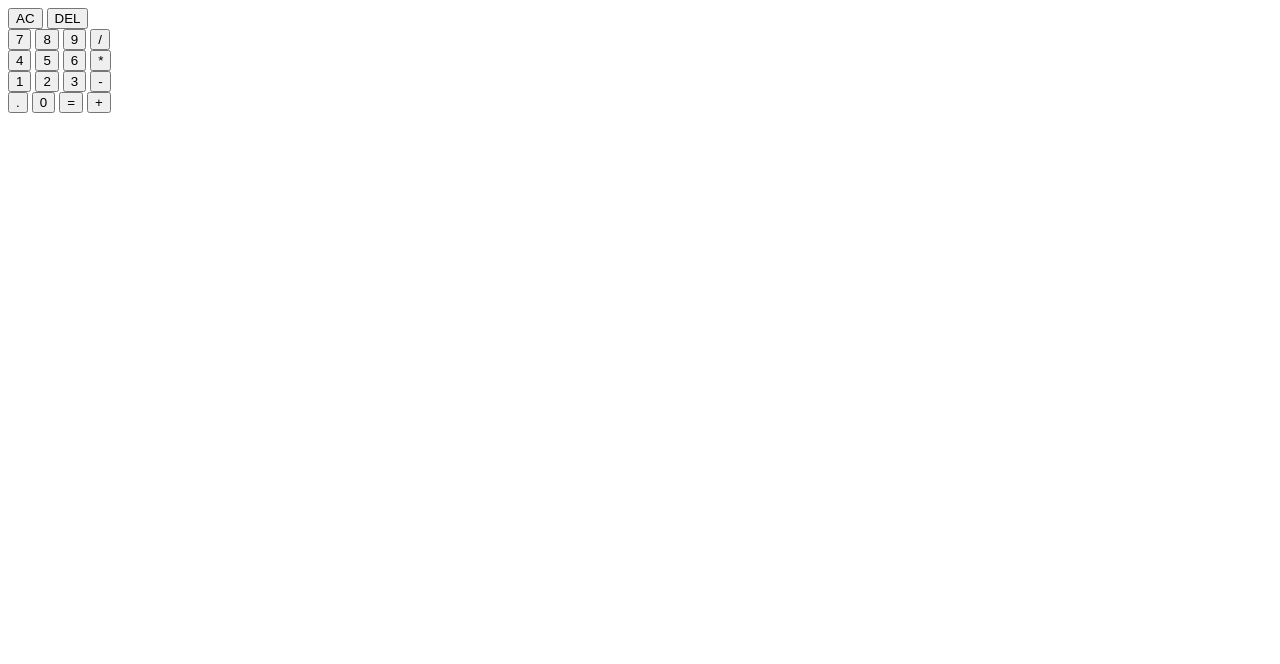
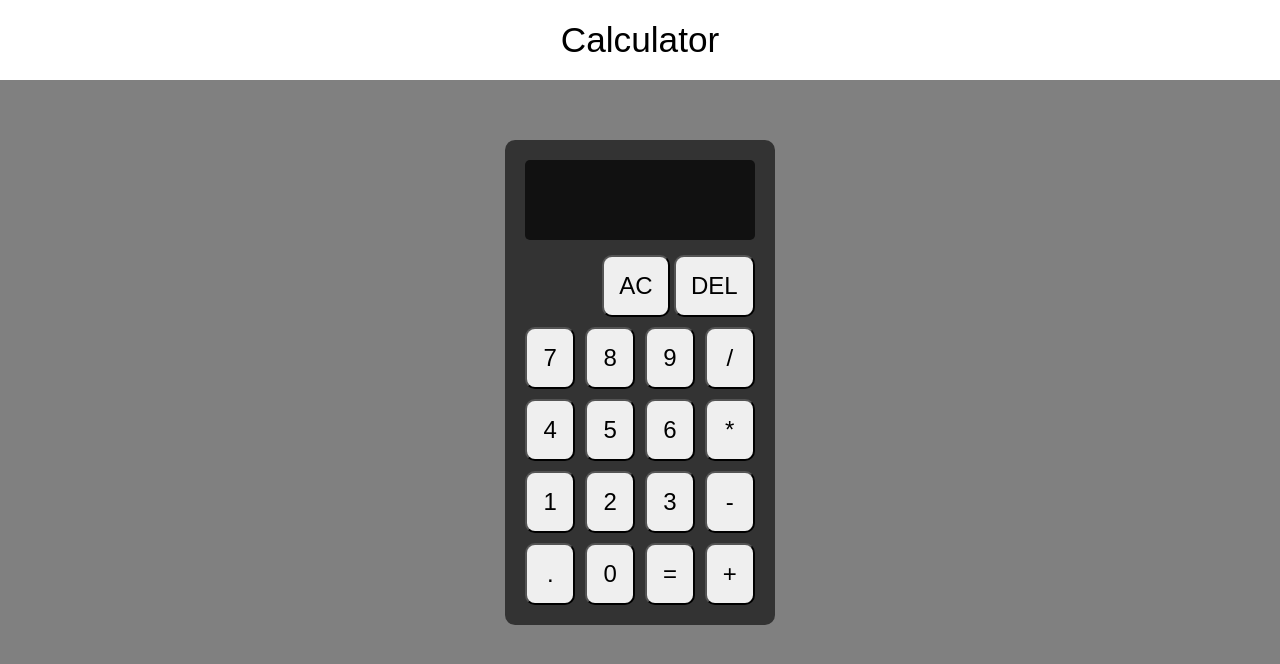
Before and after one commit to nikvxo/calculator, a plain HTML site: page index.html in a window 1280 px wide. Drawn offline with Linux system fonts and the light colour scheme.

Commit message:
Finished CSS UI styling.

```diff
--- a/index.html
+++ b/index.html
@@ -7,12 +7,19 @@
     <link rel="stylesheet" href="styles.css">
 </head>
 <body>
+    <div class = "header">
+        <div>
+            <p>Calculator</p>
+        </div>
+    </div>
     <div class = "container">
         <div class = "calculator">
             <div class = "display"></div>
             <div class = "buttons">
-                <div class = "firstrow">
+                <div class = "otherrows">
                     <div>
+                        <button class="placeholder" disabled></button>
+                        <button class="placeholder" disabled></button>
                         <button id = "clear">AC</button>
                         <button id = "delete">DEL</button>
                     </div>
--- a/styles.css
+++ b/styles.css
@@ -0,0 +1,96 @@
+body {
+    display: flex;
+    flex-direction: column;
+    font-family: Arial, sans-serif;
+    display: flex;
+    justify-content: center;
+    align-items: center;
+    margin: 0;
+    background-color: grey;
+}
+
+.header{
+    margin-bottom: 20px;
+    text-align: center;
+    background-color: white;
+    padding: 20px;
+    width: 100%;
+}
+
+.header p{
+    font-size: 2.2em;
+    margin: 0;
+}
+
+.container{
+    background-color: grey;
+    display: flex;
+    justify-content: center;
+    align-items: center;
+    flex: 1;
+}
+
+.calculator{
+    background: #333;
+    padding: 20px;
+    border-radius: 10px;
+    max-width: 320px;
+    margin: 40px auto;
+}
+
+.display{
+    background: #111;
+    color: white;
+    font-size: 2em;
+    padding: 20px;
+    border-radius: 5px;
+    margin-bottom: 15px;
+    text-align: right;
+    min-height: 40px;
+}
+
+.buttons{
+    display: flex;
+    flex-direction: column;
+    gap: 10px;
+}
+
+.otherrows{
+    display: flex;
+    gap: 10px;
+}
+
+.otherrows button {
+    flex: 1 1 0;
+    min-width: 0;
+}
+button {
+    flex: 1;
+    font-size: 1.5em;
+    padding: 15px;
+    border-radius: 10px;
+
+    color: black;
+    cursor: pointer;
+    transition: background 0.2s;
+}
+
+button:hover {
+    background: #666;
+}
+
+.display{
+    background: #111;
+    color: white;
+    font-size: 2em;
+    padding: 20px;
+    border-radius: 5px;
+    margin-bottom: 15px;
+    text-align: right;
+    min-height: 40px;
+}
+
+button.placeholder {
+    visibility: hidden;
+    pointer-events: none;
+}
```
